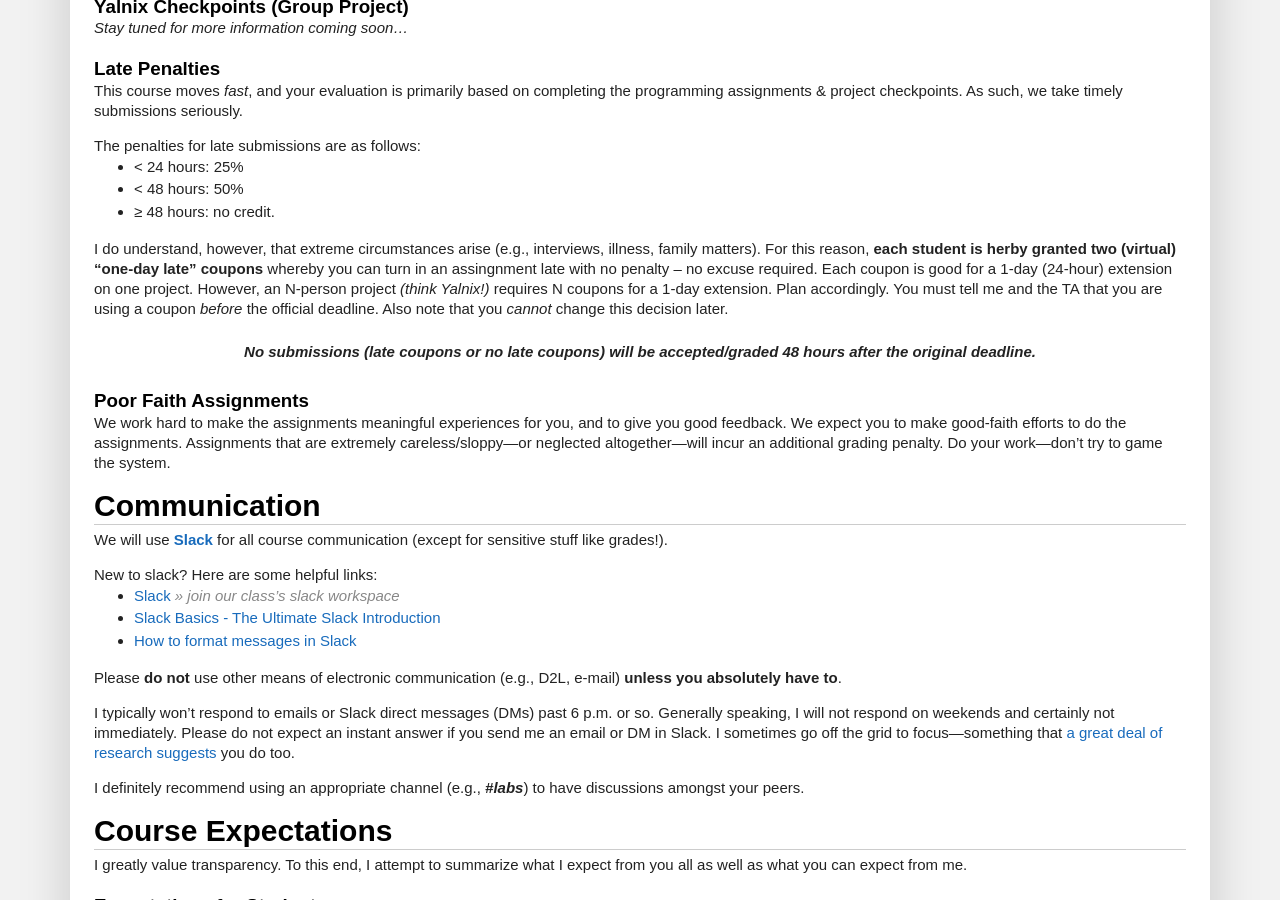
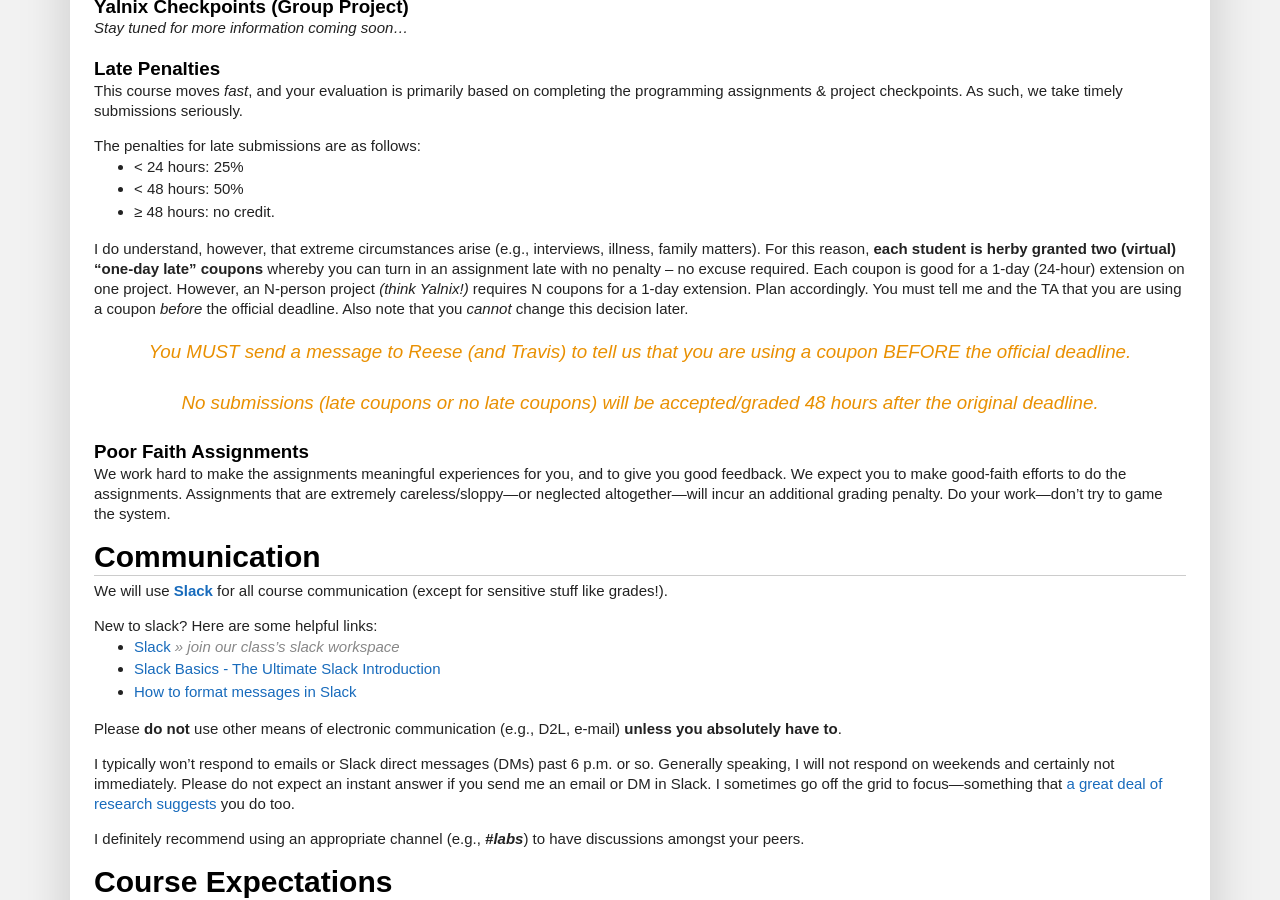
Before and after one commit to traviswpeters/cs460-2020-fall, a Jekyll site: the page built from index.md, in a window 1280 px wide and 900 px high, scrolled down 4932 px. Built offline with Jekyll 4.4.1, drawn with Linux system fonts in a browser that asks for light colours; nearby versions of some CDN libraries; some web fonts are replaced; comment, search, counter and statistics services are not loaded.

Commit message:
add special callouts re: using late coupons

```diff
--- a/index.md
+++ b/index.md
@@ -957,15 +957,18 @@ The penalties for late submissions are as follows:
 * &ge; 48 hours: no credit.
 
 I do understand, however, that extreme circumstances arise (e.g., interviews, illness, family matters).
-For this reason, **each student is herby granted two (virtual) "one-day late" coupons** whereby you can turn in an assingnment late with no penalty &ndash; no excuse required.
+For this reason, **each student is herby granted two (virtual) "one-day late" coupons** whereby you can turn in an assignment late with no penalty &ndash; no excuse required.
 Each coupon is good for a 1-day (24-hour) extension on one project.
 However, an N-person project _(think Yalnix!)_ requires N coupons for a 1-day extension.
 Plan accordingly.
 You must tell me and the TA that you are using a coupon _before_ the official deadline.
 Also note that you _cannot_ change this decision later.
 
+_**You MUST send a message to Reese (and Travis) to tell us that you are using a coupon BEFORE the official deadline.**_
+{:.text-center .lead .text-warning .pt-2 .pb-2}
+
 _**No submissions (late coupons or no late coupons) will be accepted/graded 48 hours after the original deadline.**_
-{:.text-center .pt-2 .pb-2}
+{:.text-center .lead .text-warning .pt-2 .pb-2}
 
 <!-- For this reason, you are allowed -->
 <!-- **at most one 'late pass' where your submission can be turned in up to 48 hours late with no penalty** &ndash; no excuse required. -->
```
